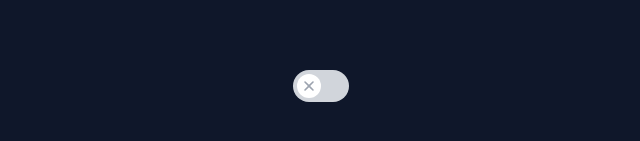
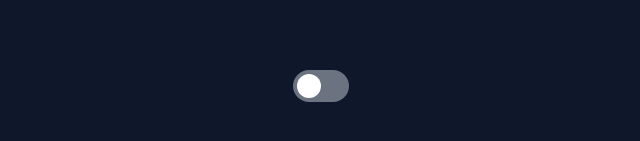
Before and after one commit to egemen-dev/react_todo_app, a React (Create React App) app: page / in a window 1280 px wide. Shown: the part 581-722 px from the top of the page, without its empty margins (319-959 px from the left). Built offline with nearby package versions, Linux system fonts and the light colour scheme.

Commit message:
Add night mode toggle

```diff
--- a/src/components/Toggle.js
+++ b/src/components/Toggle.js
@@ -1,31 +1,29 @@
 export default function Toggle() {
+  // Toggle Dark Function
+  function toggleDark() {
+    document.querySelector("html").classList.toggle("dark");
+    console.log(document.querySelector("html").classList.contains("dark"));
+
+    localStorage.setItem(
+      "isDarkMode",
+      document.querySelector("html").classList.contains("dark")
+    );
+  }
+
   return (
-    <label for="AcceptConditions" class="relative h-8 w-14 cursor-pointer">
+    <label for="AcceptConditions" className="relative h-8 w-14 cursor-pointer">
       <input
         type="checkbox"
         id="AcceptConditions"
-        class="peer sr-only [&:checked_+_span_svg[data-checked-icon]]:block [&:checked_+_span_svg[data-unchecked-icon]]:hidden"
+        className="peer sr-only [&:checked_+_span_svg[data-checked-icon]]:block [&:checked_+_span_svg[data-unchecked-icon]]:hidden"
+        onClick={toggleDark}
       />
 
       <span class="absolute inset-y-0 start-0 z-10 m-1 inline-flex h-6 w-6 items-center justify-center rounded-full bg-white text-gray-400 transition-all peer-checked:start-6 peer-checked:text-green-600">
         <svg
-          data-unchecked-icon
-          xmlns="http://www.w3.org/2000/svg"
-          class="h-4 w-4"
-          viewBox="0 0 20 20"
-          fill="currentColor"
-        >
-          <path
-            fill-rule="evenodd"
-            d="M4.293 4.293a1 1 0 011.414 0L10 8.586l4.293-4.293a1 1 0 111.414 1.414L11.414 10l4.293 4.293a1 1 0 01-1.414 1.414L10 11.414l-4.293 4.293a1 1 0 01-1.414-1.414L8.586 10 4.293 5.707a1 1 0 010-1.414z"
-            clip-rule="evenodd"
-          />
-        </svg>
-
-        <svg
           data-checked-icon
           xmlns="http://www.w3.org/2000/svg"
-          class="hidden h-4 w-4"
+          className="hidden h-4 w-4"
           viewBox="0 0 20 20"
           fill="currentColor"
         >
@@ -37,7 +35,7 @@ export default function Toggle() {
         </svg>
       </span>
 
-      <span class="absolute inset-0 rounded-full bg-gray-300 transition peer-checked:bg-green-500"></span>
+      <span className="absolute inset-0 rounded-full bg-gray-500 transition peer-checked:bg-green-500"></span>
     </label>
   );
 }
```
